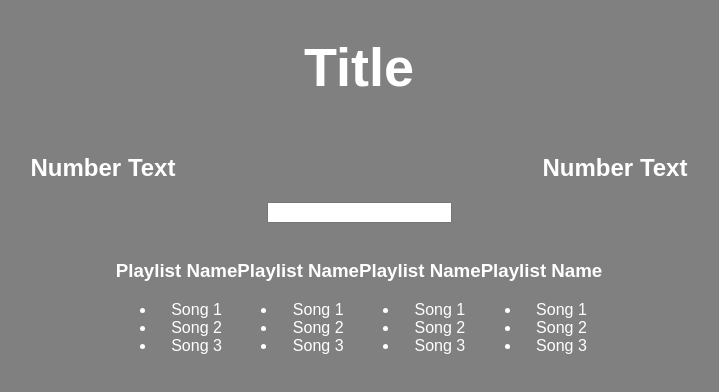
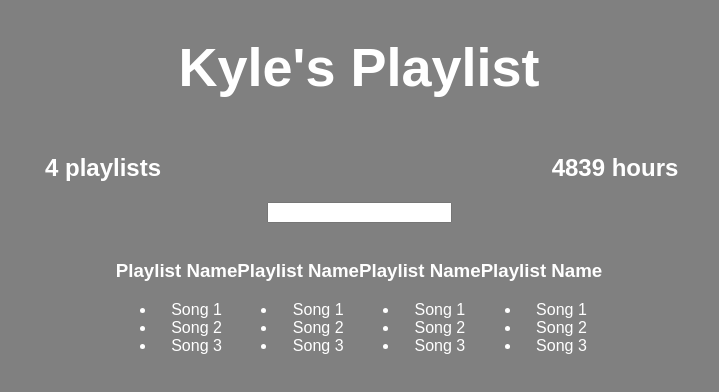
Before and after one commit to terenitup/better-playlist, a React (Create React App) app in the folder better-playlist/: page / in a window 1280 px wide. Shown: the top 392 px of the page, without its empty margins (281-1000 px from the left). Built offline with nearby package versions, Linux system fonts and the light colour scheme.

Commit message:
added fake server data  to title and aggregate counters

```diff
--- a/better-playlist/src/App.js
+++ b/better-playlist/src/App.js
@@ -5,12 +5,67 @@
 let defaultStyle = {
   color: '#fff'
 };
+let fakeServerData = {
+  user: {
+    name: 'Kyle',
+    playlists: [
+      {
+        name: 'My favorites',
+        songs: [
+          {name: 'Beat It', duration: 1345},
+          {name: 'Cannelloni Makaroni', duration: 1236},
+          {name: 'Rosa helikopter', duration: 70000}
+        ]
+      },
+      {
+        name: 'Discover Weekly',
+        songs: [
+          {name: 'Beat It', duration: 1345},
+          {name: 'Cannelloni Makaroni', duration: 1236},
+          {name: 'Rosa helikopter', duration: 70000}
+        ]
+      },
+      {
+        name: 'Another playist - the best!',
+        songs: [
+          {name: 'Beat It', duration: 1345},
+          {name: 'Cannelloni Makaroni', duration: 1236},
+          {name: 'Rosa helikopter', duration: 70000}
+        ]
+      },
+      {
+        name: 'Playist - the best!',
+        songs: [
+          {name: 'Beat It', duration: 1345},
+          {name: 'Cannelloni Makaroni', duration: 1236},
+          {name: 'Rosa helikopter', duration: 70000}
+        ]
+      },
+    ]
+  }
+};
 
-class Aggregate extends Component {
+class PlaylistCounter extends Component {
   render () {
     return (
       <div style={{...defaultStyle, width: '40%', display: 'inline-block'}}>
-        <h2>Number Text</h2>
+        <h2>{this.props.playlists && this.props.playlists.length} playlists</h2>
+      </div>
+    );
+  }
+}
+
+class HoursCounter extends Component {
+  render () {
+    let allSongs = this.props.playlists.reduce((songs, eachPlaylist) => {
+      return songs.concat(eachPlaylist.songs)
+    }, [])
+    let totalDuration = allSongs.reduce((sum, eachSong) => {
+      return sum + eachSong.duration
+    }, 0)
+    return (
+      <div style={{...defaultStyle, width: '40%', display: 'inline-block'}}>
+        <h2>{Math.round(totalDuration/60)} hours</h2>
       </div>
     );
   }
@@ -44,20 +99,39 @@
 }
 
 class App extends Component {
+  constructor () {
+    super();
+    this.state = {serverData: {}}
+  }
+  componentDidMount() {
+    setTimeout(() => {
+    this.setState({serverData: fakeServerData});
+    }, 1000);
+  }
+
   render() {
-    let name = 'Christopher'
-    let green = '#FF1212'
-    let headerStyle = {color: green, 'font-size': '50px'}
+    // let name = 'Christopher'
+    // let green = '#FF1212'
+    // let headerStyle = {color: green, 'font-size': '50px'}
     return (
       <div className="App">
-        <h1 style={{...defaultStyle, 'font-size': '54px'}}>Title</h1>
-        <Aggregate />
-        <Aggregate />
-        <Filter />
-        <Playlist />
-        <Playlist />
-        <Playlist />
-        <Playlist />
+        {
+          this.state.serverData.user ?
+          <div>
+            <h1 style={{...defaultStyle, 'font-size': '54px'}}>
+              {this.state.serverData.user.name}'s Playlist
+            </h1>
+
+            <PlaylistCounter playlists={this.state.serverData.user.playlists} />
+            <HoursCounter playlists={this.state.serverData.user.playlists} />
+
+            <Filter />
+            <Playlist />
+            <Playlist />
+            <Playlist />
+            <Playlist />
+          </div> : <h1 style={defaultStyle}>Loading...</h1>
+        }
       </div>
     );
   }
```
